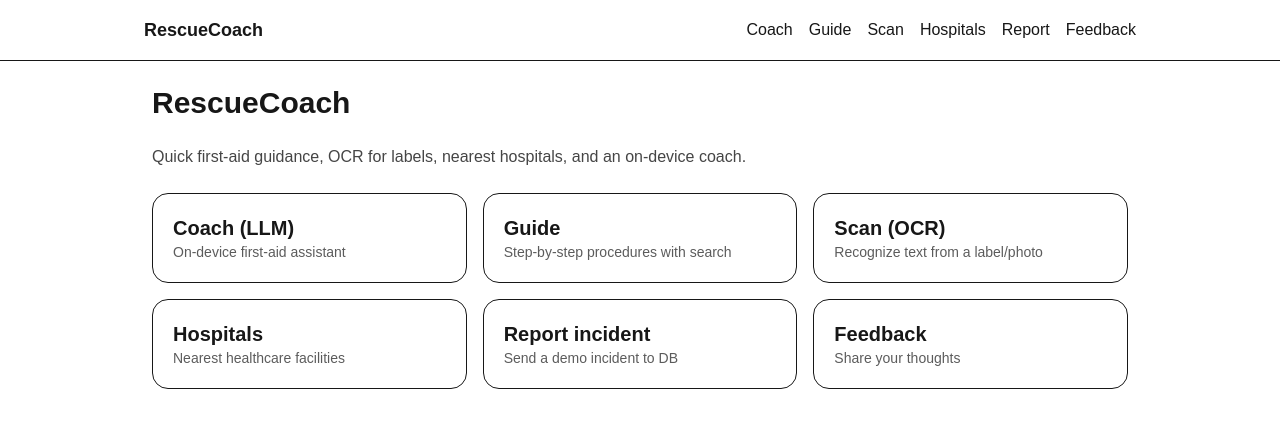
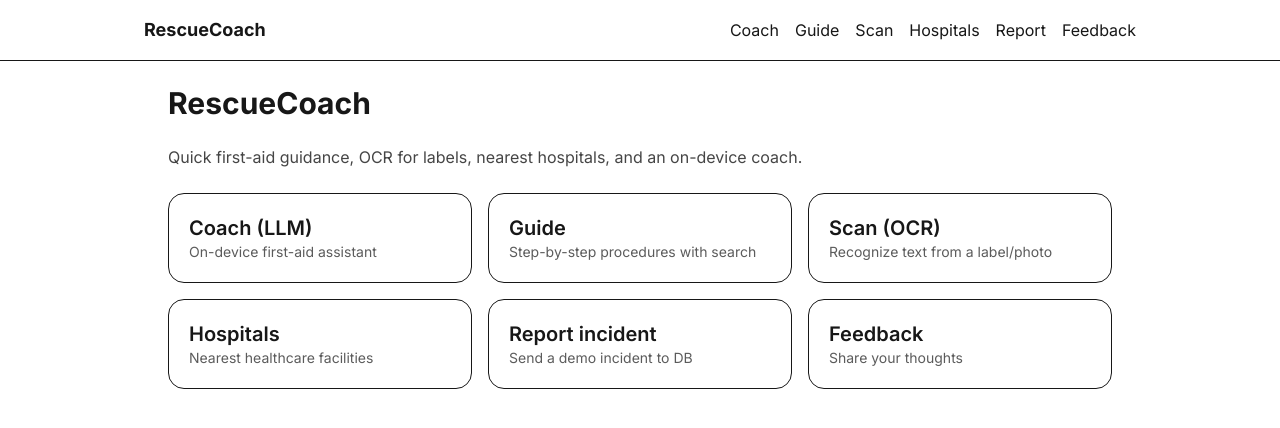
Before and after one commit to deAdler-alt/rescuecoach, a Next.js app: page / in a window 1280 px wide. Shown: the top 428 px of the page. Built offline with nearby package versions, Linux system fonts and the light colour scheme.

Commit message:
feat(ui): global Inter font + Toaster + container

```diff
--- a/src/app/layout.tsx
+++ b/src/app/layout.tsx
@@ -2,6 +2,10 @@
 import "./globals.css"
 import type { Metadata, Viewport } from "next"
 import MainNav from "@/components/MainNav"
+import { Toaster } from "sonner"
+import { Inter } from "next/font/google"
+
+const inter = Inter({ subsets: ["latin"] })
 
 export const metadata: Metadata = {
   title: "RescueCoach",
@@ -13,9 +17,7 @@ export const metadata: Metadata = {
   ],
 }
 
-export const viewport: Viewport = {
-  themeColor: "#0ea5e9",
-}
+export const viewport: Viewport = { themeColor: "#0ea5e9" }
 
 export default function RootLayout({ children }: { children: React.ReactNode }) {
   return (
@@ -23,7 +25,7 @@ export default function RootLayout({ children }: { children: React.ReactNode })
       <head>
         <link rel="manifest" href="/manifest.webmanifest" />
       </head>
-      <body className="bg-white text-black">
+      <body className={`${inter.className} bg-slate-50 text-slate-900 antialiased`}>
         <a
           href="#content"
           className="sr-only focus:not-sr-only focus:fixed focus:top-2 focus:left-2 focus:z-50 focus:px-3 focus:py-2 focus:rounded-md focus:bg-white focus:border focus:shadow"
@@ -31,7 +33,8 @@ export default function RootLayout({ children }: { children: React.ReactNode })
           Skip to content
         </a>
         <MainNav />
-        {children}
+        <div className="container mx-auto max-w-5xl px-4">{children}</div>
+        <Toaster richColors position="top-right" />
       </body>
     </html>
   )
```
